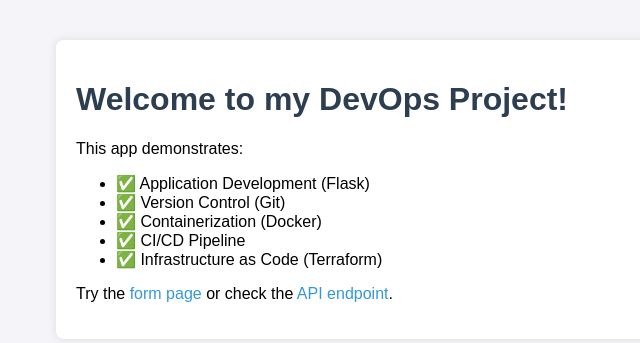
After one commit to hamidasana-coder/devops-app, a Flask app: template templates/index.html in a window 1280 px wide. The commit adds this page. Shown: the top 343 px of the page, without its empty margins (264-904 px from the left). Run offline with Flask 2, Linux system fonts and the light colour scheme; the template is opened without the code that fills it, so the values that code supplies are empty.

Commit message:
Added index.html homepage, updated form, and created Dockerfile for containerization

```diff
--- a/application.py
+++ b/application.py
@@ -4,7 +4,7 @@ app = Flask(__name__)
 
 @app.route("/")
 def home():
-    return "Welcome to my DevOps Project!"
+    return render_template("index.html")
 
 @app.route("/form", methods=["GET", "POST"])
 def form():
@@ -14,7 +14,7 @@ def form():
     return render_template("form.html")
 
 if __name__ == "__main__":
-    app.run(host="127.0.0.1", port=5000, debug=True)
+    app.run(host="0.0.0.0", port=5000, debug=True)
 @app.route("/about")
 def about():
     return "This is the about page."
--- /dev/null
+++ b/templates/index.html
@@ -0,0 +1,27 @@
+<!DOCTYPE html>
+<html>
+<head>
+    <title>DevOps Project</title>
+    <style>
+        body { font-family: Arial, sans-serif; margin: 40px; background: #f4f4f9; }
+        h1 { color: #2c3e50; }
+        .container { max-width: 600px; margin: auto; background: white; padding: 20px; border-radius: 8px; box-shadow: 0 0 10px rgba(0,0,0,0.1); }
+        a { text-decoration: none; color: #3498db; }
+        a:hover { text-decoration: underline; }
+    </style>
+</head>
+<body>
+    <div class="container">
+        <h1>Welcome to my DevOps Project!</h1>
+        <p>This app demonstrates:</p>
+        <ul>
+            <li>✅ Application Development (Flask)</li>
+            <li>✅ Version Control (Git)</li>
+            <li>✅ Containerization (Docker)</li>
+            <li>✅ CI/CD Pipeline</li>
+            <li>✅ Infrastructure as Code (Terraform)</li>
+        </ul>
+        <p>Try the <a href="/form">form page</a> or check the <a href="/api/info">API endpoint</a>.</p>
+    </div>
+</body>
+</html>
```
Also changed, not shown: templates/form.html (+14 -5 lines), 1 other file.
